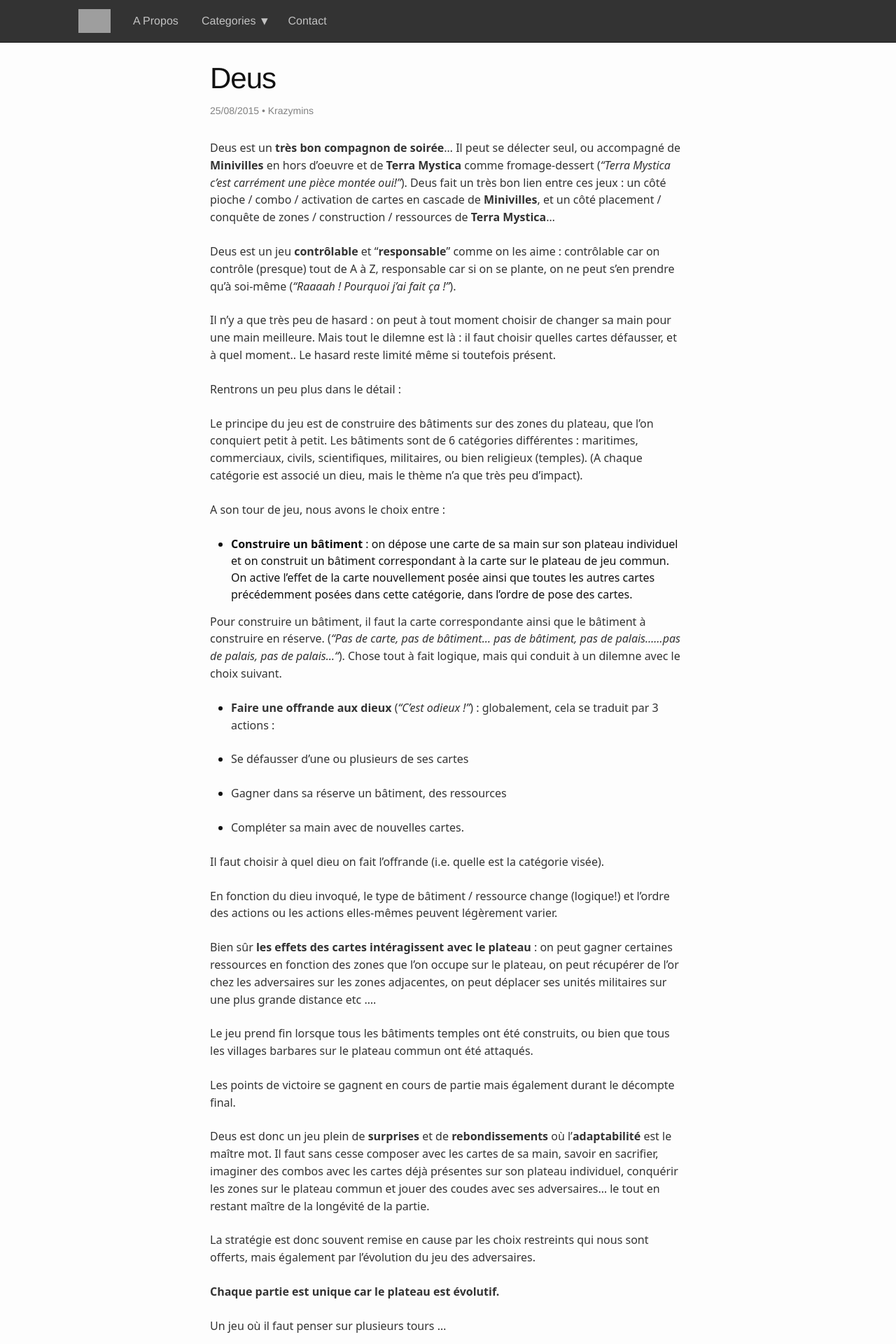
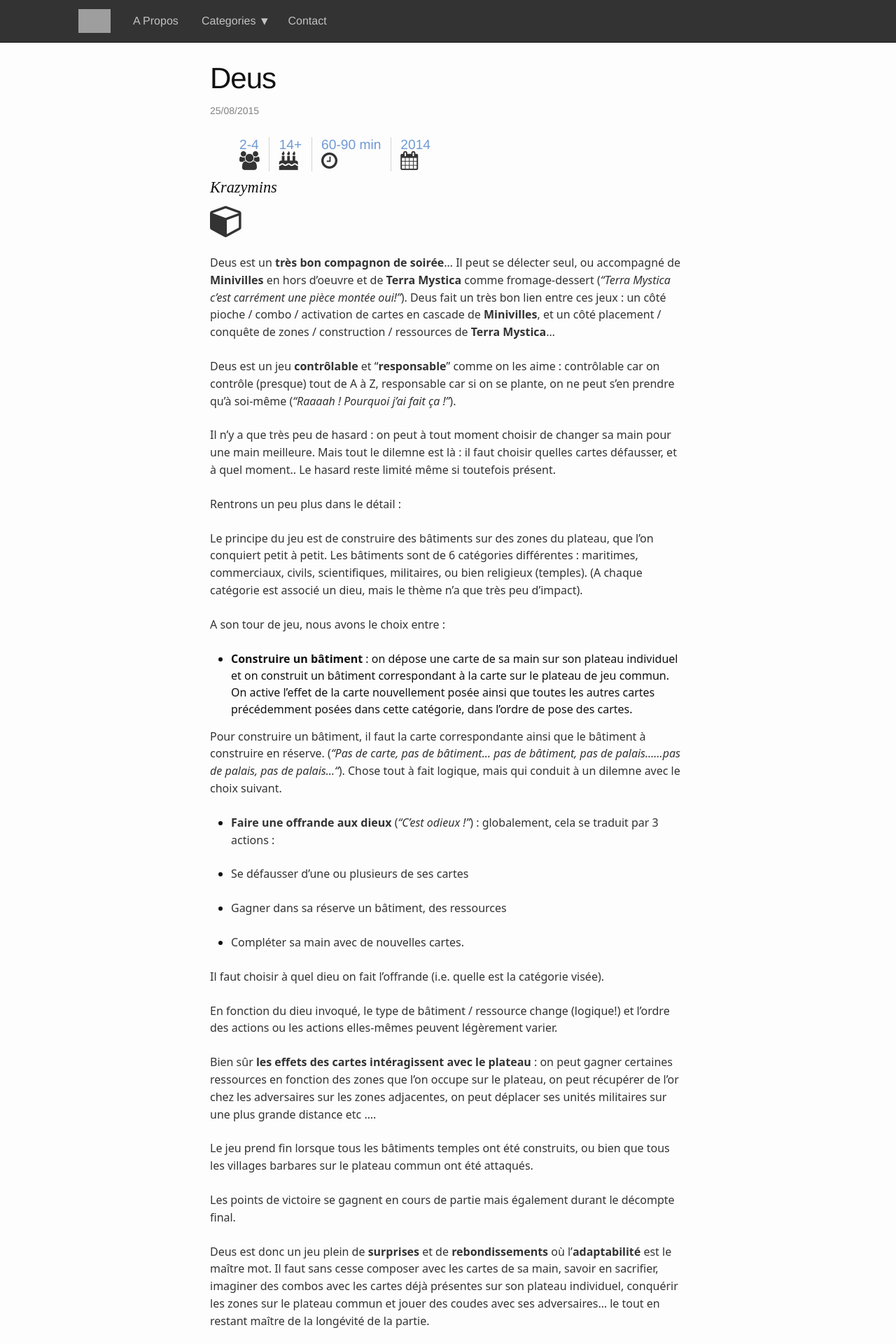
Before and after one commit to turn-over/turn-over, a Jekyll site: the page built from _posts/2015-08-25-Deus.markdown, in a window 1280 px wide. Shown: the top 1920 px of the page at 70% size. Built offline with Jekyll 4.4.1, drawn with Linux system fonts in a browser that asks for light colours; nearby versions of some CDN libraries; some of the changed text lies outside the part shown; grey boxes are pictures that could not be loaded.

Commit message:
Added font_awesome plugin

```diff
--- a/_includes/head.html
+++ b/_includes/head.html
@@ -7,6 +7,7 @@
   <meta name="description" content="{% if page.excerpt %}{{ page.excerpt | strip_html | strip_newlines | truncate: 160 }}{% else %}{{ site.description }}{% endif %}">
 
   <link rel="stylesheet" href="{{ "/css/main.css" | prepend: site.baseurl }}">
+  <link rel="stylesheet" href="https://maxcdn.bootstrapcdn.com/font-awesome/4.4.0/css/font-awesome.min.css">
   <link rel="canonical" href="{{ page.url | replace:'index.html','' | prepend: site.baseurl | prepend: site.url }}">
   <link rel="alternate" type="application/rss+xml" title="{{ site.title }}" href="{{ "/feed.xml" | prepend: site.baseurl | prepend: site.url }}" />
   <script src="/assets/js/jquery-2.1.4.min.js"></script>
--- a/_layouts/post.html
+++ b/_layouts/post.html
@@ -6,7 +6,17 @@
   <header class="post-header">
     <h1 class="post-title">{{ page.title }}</h1>
     <p class="post-meta">{{ page.date | date: "%d/%m/%Y" }}{% if page.author %} • {{ site.data.authors[page.author].name }}{% endif %}{% if page.meta %} • {{ page.meta }}{% endif %}</p>
+    <div class="stats">
+    <ul>
+      <li>{{page.players}}<span>{%icon fa-users fa-2x %}</span></li>
+      <li>{{page.age}}<span>{%icon fa-birthday-cake fa-2x %}</span></li>
+      <li>{{page.length}}<span>{% icon fa-clock-o fa-2x %}</span></li>
+      <li>{{page.year}}<span>{% icon fa-calendar fa-2x %}</span></li>
+    </ul>
+    </div>
+
   </header>
+
 
   <article class="type-system-traditional">
     {{ content }}
--- /dev/null
+++ b/_plugins/font_awesome.rb
@@ -0,0 +1,71 @@
+##
+# The MIT License (MIT)
+#
+# Copyright (c) 2014 Ryan Morrissey
+#
+# Permission is hereby granted, free of charge, to any person obtaining a copy
+# of this software and associated documentation files (the "Software"), to deal
+# in the Software without restriction, including without limitation the rights
+# to use, copy, modify, merge, publish, distribute, sublicense, and/or sell
+# copies of the Software, and to permit persons to whom the Software is
+# furnished to do so, subject to the following conditions:
+#
+# The above copyright notice and this permission notice shall be included in
+# all copies or substantial portions of the Software.
+#
+# THE SOFTWARE IS PROVIDED "AS IS", WITHOUT WARRANTY OF ANY KIND, EXPRESS OR
+# IMPLIED, INCLUDING BUT NOT LIMITED TO THE WARRANTIES OF MERCHANTABILITY,
+# FITNESS FOR A PARTICULAR PURPOSE AND NONINFRINGEMENT. IN NO EVENT SHALL THE
+# AUTHORS OR COPYRIGHT HOLDERS BE LIABLE FOR ANY CLAIM, DAMAGES OR OTHER
+# LIABILITY, WHETHER IN AN ACTION OF CONTRACT, TORT OR OTHERWISE, ARISING FROM,
+# OUT OF OR IN CONNECTION WITH THE SOFTWARE OR THE USE OR OTHER DEALINGS IN
+# THE SOFTWARE.
+#
+#
+# Font Awesome Icons Liquid Tag
+# Documentation can be found at http://fontawesome.io/
+#
+# Example:
+#    {% icon fa-camera-retro %}
+#    {% icon fa-camera-retro fa-lg %}
+#    {% icon fa-spinner fa-spin %}
+#    {% icon fa-shield fa-rotate-90 %}
+
+module Jekyll
+  class FontAwesomeTag < Liquid::Tag
+
+    def render(context)
+      if tag_contents = determine_arguments(@markup.strip)
+        icon_class, icon_extra = tag_contents[0], tag_contents[1]
+        icon_tag(icon_class, icon_extra)
+      else
+        raise ArgumentError.new <<-eos
+Syntax error in tag 'icon' while parsing the following markup:
+
+  #{@markup}
+
+Valid syntax:
+  for icons: {% icon fa-camera-retro %}
+  for icons with size/spin/rotate: {% icon fa-camera-retro fa-lg %}
+eos
+      end
+    end
+
+    private
+
+    def determine_arguments(input)
+      matched = input.match(/\A(\S+) ?(\S+)?\Z/)
+      [matched[1].to_s.strip, matched[2].to_s.strip] if matched && matched.length >= 3
+    end
+
+    def icon_tag(icon_class, icon_extra = nil)
+      if icon_extra.empty?
+        "<i class=\"fa #{icon_class}\"></i>"
+      else
+        "<i class=\"fa #{icon_class} #{icon_extra}\"></i>"
+      end
+    end
+  end
+end
+
+Liquid::Template.register_tag('icon', Jekyll::FontAwesomeTag)
--- a/_posts/2015-08-25-Deus.markdown
+++ b/_posts/2015-08-25-Deus.markdown
@@ -5,8 +5,18 @@
 img: /assets/img/deus.jpeg
 categories: Familial
 tags: Cartes
-author: krazymins
+players: 2-4
+age: 14+
+length: 60-90 min
+designers: Sébastien Dujardin
+editors: Pearl Games
+year: 2014
 ---
+
+### Krazymins
+
+{% icon fa-cube fa-3x %}
+
 Deus est un __très bon compagnon de soirée__... Il peut se délecter seul, ou accompagné de **Minivilles** en hors d'oeuvre et de **Terra Mystica** comme fromage-dessert (*"Terra Mystica c'est carrément une pièce montée oui!"*). Deus fait un très bon lien entre ces jeux : un côté pioche / combo / activation de cartes en cascade de **Minivilles**, et un côté placement / conquête de zones / construction / ressources de **Terra Mystica**...
 
 Deus est un jeu **contrôlable** et "**responsable**" comme on les aime : contrôlable car on contrôle (presque) tout de A à Z, responsable car si on se plante, on ne peut s'en prendre qu'à soi-même (*"Raaaah ! Pourquoi j'ai fait ça !"*).
--- a/css/main.scss
+++ b/css/main.scss
@@ -826,3 +826,41 @@
     max-width: 100%;
   }
 }
+.stats {
+  $base-spacing: 1.5em !default;
+  $dark-gray: #333 !default;
+  $base-font-color: $dark-gray !default;
+  $action-color: #477dca !default;
+  $stats-color: lighten($action-color, 10%);
+
+  padding: $base-spacing / 2;
+
+  ul {
+    padding: 0;
+  }
+
+  li {
+    border-right: 1px solid transparentize($base-font-color, 0.8);
+    color: $stats-color;
+    display: inline;
+    float: left;
+    font-size: 1.2em;
+    line-height: 1.1em;
+    padding: 0 0.7em;
+
+    &:first-child {
+      padding-left: 0;
+    }
+
+    &:last-child {
+      border-right: 0;
+    }
+  }
+
+  span {
+    color: $base-font-color;
+    display: block;
+    font-size: 0.7em;
+    font-weight: normal;
+  }
+}
```
Also changed, not shown: other parts of _posts/2015-08-25-Deus.markdown (+22 -0 lines).
